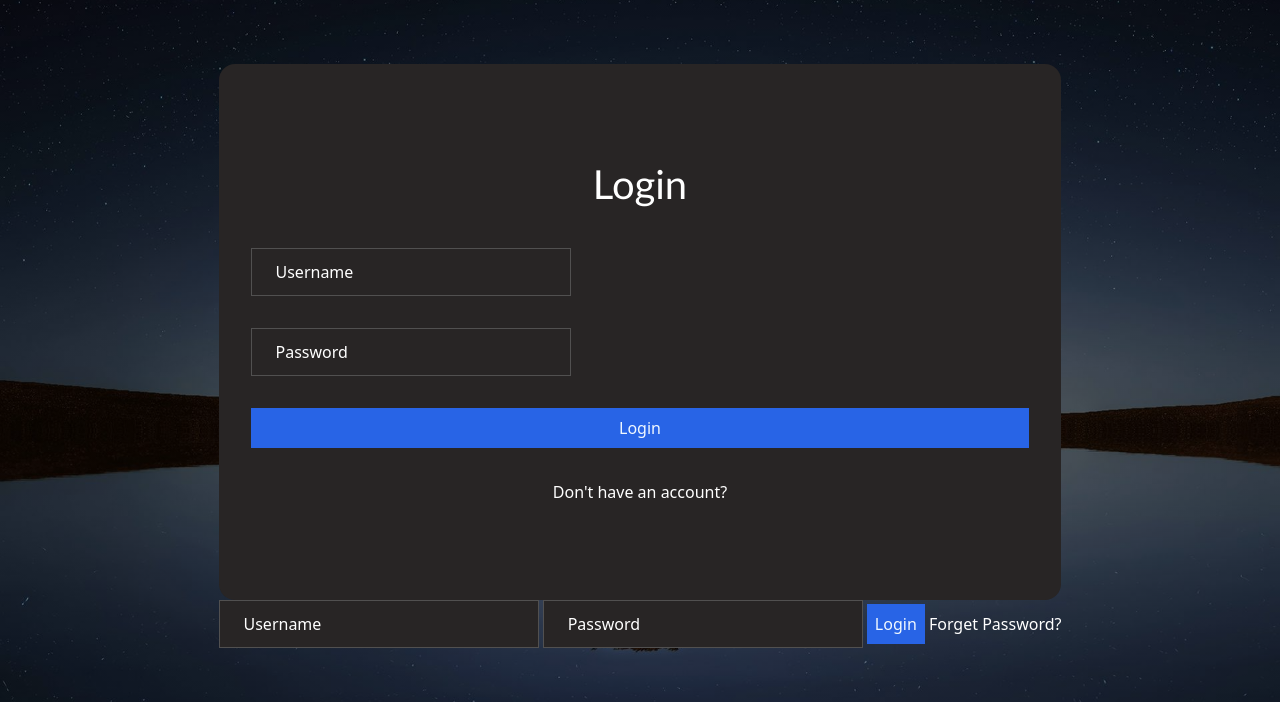
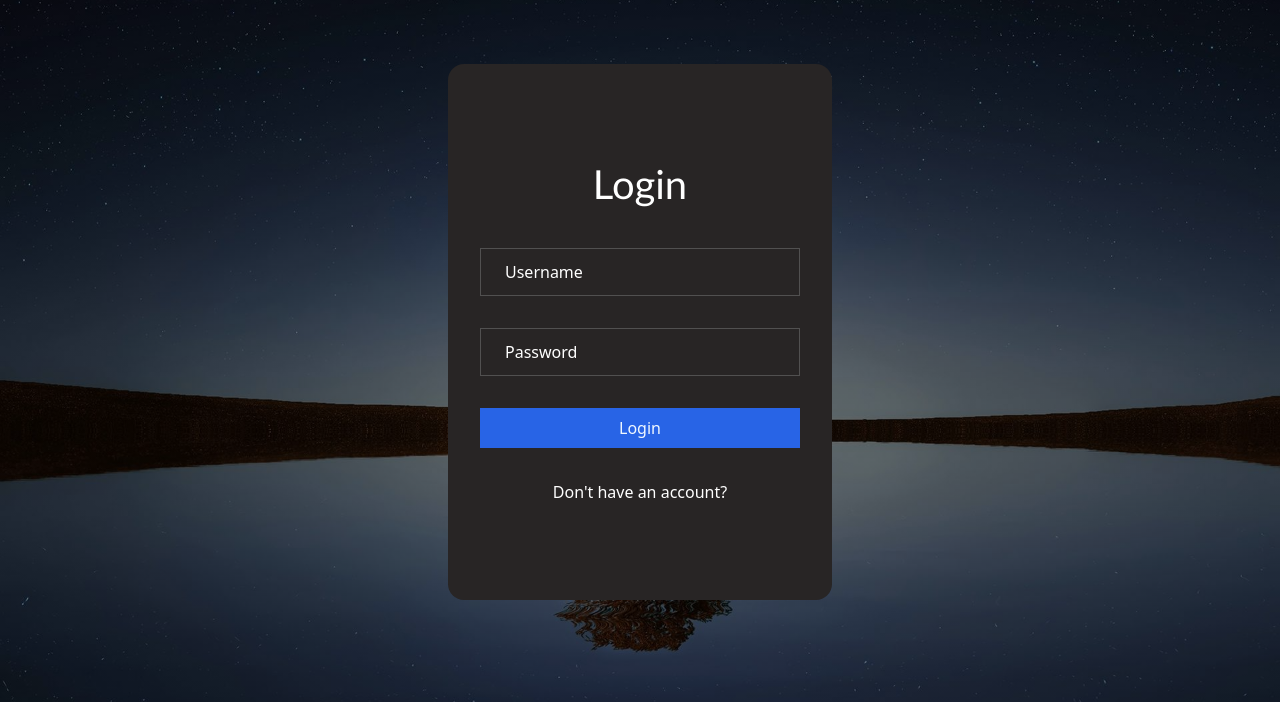
Before and after one commit to rahulrameshm0/Cryptop-Website, a Django app: page / in a window 1280 px wide. Shown: the part 98-800 px from the top of the page. Run offline with Django 5.2, Linux system fonts and the light colour scheme.

Commit message:
modefied the form section

```diff
--- a/templates/login-layout.html
+++ b/templates/login-layout.html
@@ -8,16 +8,10 @@
                     <h1 class="login-head">Login</h1>
                     {% csrf_token %}
                     <input class="username" type="text" name="username" id="username" placeholder="Username" required>
-                    <input class="password" type="password" name="password" id="password" placeholder="Password" required>
+                    <input class="password" type="password" name="password" id="password" placeholder="Password"required>
                     <button type="submit">Login</button>
                     <a href="{% url 'register' %}" class="f-pass">Don't have an account?</a>
-                </form>
-                 {% csrf_token %}
-                    <input class="username" type="text" name="username" id="username" placeholder="Username" required>
-                    <input class="password" type="password" name="password" id="password" placeholder="Password" required>
-                    <button type="submit">Login</button>
-                    <a href="#" class="f-pass">Forget Password?</a>
-                             {% for message in messages %}
+                    {% for message in messages %}
                     {% if messages %}
                     <div class="alert alert-danger" role="alert">
                         {{message}}
@@ -28,6 +22,8 @@
                     </div>
                     {% endif %}
                     {% endfor %}
+                </form>
+
             </div>
         </div>
     </section>
```
